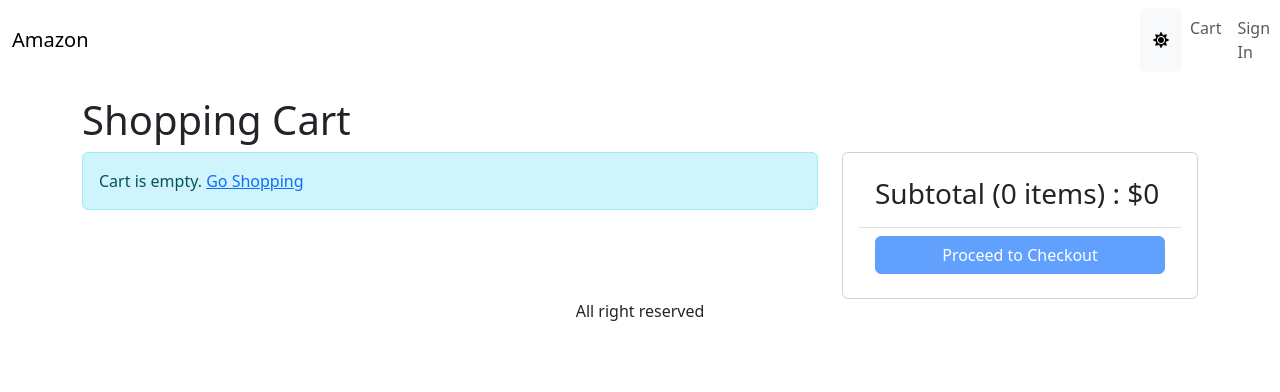
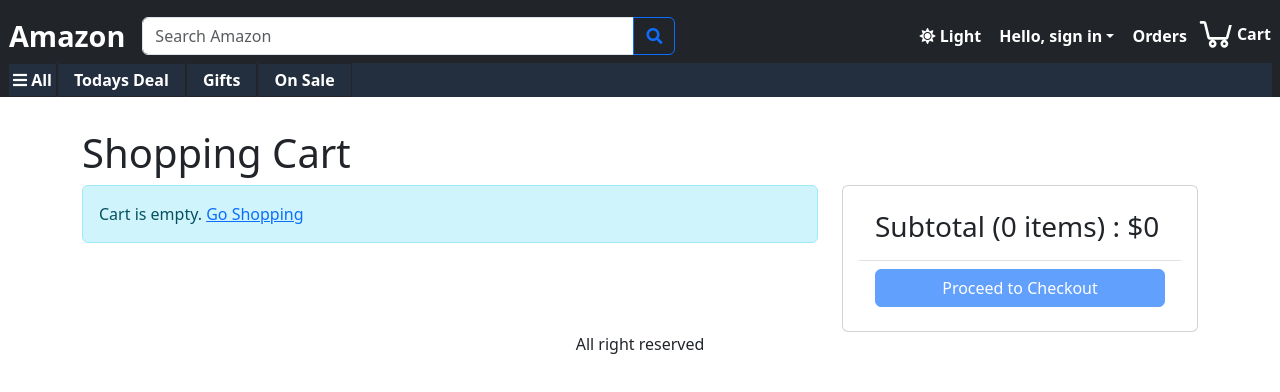
Before and after one commit to n1bil/ts-ecommerce, a React (Vite) app in the folder frontend/: page /cart in a window 1280 px wide. Shown: the top 392 px of the page. Built offline with nearby package versions, Linux system fonts and the light colour scheme.

Commit message:
Design improvement

```diff
--- a/frontend/src/App.tsx
+++ b/frontend/src/App.tsx
@@ -1,5 +1,5 @@
 import { useContext, useEffect } from "react";
-import { Badge, Button, Container, Nav, NavDropdown, Navbar } from "react-bootstrap";
+import { Button, Container, Form, FormControl, InputGroup, Nav, NavDropdown, Navbar } from "react-bootstrap";
 import { Link, Outlet } from "react-router-dom";
 import { ToastContainer } from "react-toastify";
 import { LinkContainer } from "react-router-bootstrap";
@@ -30,43 +30,109 @@ function App() {
         <div className="d-flex flex-column h-full">
             <ToastContainer position="bottom-center" limit={1} />
             <header>
-                <Navbar expand="lg">
-                    <Container>
-                        <LinkContainer to="/">
+                <Navbar
+                    className="d-flex flex-column align-items-stretch p-2 pb-0 mb-3"
+                    bg="dark"
+                    variant="dark"
+                    expand="lg"
+                >
+                    <div className="d-flex justify-content-between align-items-center">
+                        <LinkContainer to="/" className="header-link">
                             <Navbar.Brand>Amazon</Navbar.Brand>
                         </LinkContainer>
-                    </Container>
-                    <Nav>
-                        <Button variant={mode} onClick={switchModeHandler}>
-                            <i className={mode === 'light' ? 'fa fa-sun' : 'fa fa-moon'}></i>
+                        <Form className="flex-grow-1 d-flex me-auto">
+                            <InputGroup>
+                                <FormControl
+                                    type="text"
+                                    name="q"
+                                    id="q"
+                                    placeholder="Search Amazon"
+                                    aria-label="Search Amazon"
+                                    aria-describedby="button-search"
+                                ></FormControl>
+                                <Button
+                                    variant="outline-primary"
+                                    type="submit"
+                                    id="button-search"
+                                >
+                                    <i className="fas fa-search"></i>
                                 </Button>
-                        <Link to="/cart" className="nav-link">
-                            Cart
-                            {cart.cartItems.length > 0 && (
-                                <Badge pill bg="danger">
-                                    {cart.cartItems.reduce((a, c) => a + c.quantity, 0)}
-                                </Badge>
-                            )}
+                            </InputGroup>
+                        </Form>
+                        <Navbar.Collapse>
+                            <Nav className="w-100 justify-content-end">
+                                <Link
+                                    to="#"
+                                    className="nav-link header-link"
+                                    onClick={switchModeHandler}
+                                >
+                                    <i className={mode === 'light' ? 'fa fa-sun' : 'fa fa-moon'}></i>{' '}
+                                    {mode === 'light' ? 'Light' : 'Dark'}
                                 </Link>
+
                                 {userInfo ? (
-                            <NavDropdown title={userInfo.username} id="basic-nav-dropdown" >
-                                <LinkContainer to='/orderhistory' >
+                                    <NavDropdown
+                                        className="header-link"
+                                        title={`Hello, ${userInfo.username}`}
+                                    >
+                                        <LinkContainer to="/profile">
+                                            <NavDropdown.Item>User Profile</NavDropdown.Item>
+                                        </LinkContainer>
+                                        <LinkContainer to="/orderhistory">
                                             <NavDropdown.Item>Order History</NavDropdown.Item>
                                         </LinkContainer>
+                                        <NavDropdown.Divider />
                                         <Link
                                             className="dropdown-item"
                                             to="#signout"
                                             onClick={signoutHandler}
-                                >
-                                    Sign Out
-                                </Link>
+                                        >{' '}Sign Out{' '}</Link>
                                     </NavDropdown>
                                 ) : (
-                            <Link className="nav-link" to="/signin">
-                                Sign In
+                                    <NavDropdown className="header-link" title={`Hello, sign in`}>
+                                        <LinkContainer to="/signin">
+                                            <NavDropdown.Item>Sign In</NavDropdown.Item>
+                                        </LinkContainer>
+                                    </NavDropdown>
+                                )}
+                                <Link to="/orderhistory" className="nav-link header-link">
+                                    Orders
                                 </Link>
+                                <Link to="/cart" className="nav-link header-link p-0">
+                                    {cart.cartItems.length > 0 && (
+                                        <span className="cart-badge">
+                                            {cart.cartItems.reduce((a, c) => a + c.quantity, 0)}
+                                        </span>
                                     )}
+                                    <svg
+                                        fill="#ffffff"
+                                        viewBox="130 150 200 300"
+                                        width="40px"
+                                        height="40px"
+                                    >
+                                        <path d="M 110.164 188.346 C 104.807 188.346 100.437 192.834 100.437 198.337 C 100.437 203.84 104.807 208.328 110.164 208.328 L 131.746 208.328 L 157.28 313.233 C 159.445 322.131 167.197 328.219 176.126 328.219 L 297.409 328.219 C 306.186 328.219 313.633 322.248 315.951 313.545 L 341.181 218.319 L 320.815 218.319 L 297.409 308.237 L 176.126 308.237 L 150.592 203.332 C 148.426 194.434 140.675 188.346 131.746 188.346 L 110.164 188.346 Z M 285.25 328.219 C 269.254 328.219 256.069 341.762 256.069 358.192 C 256.069 374.623 269.254 388.165 285.25 388.165 C 301.247 388.165 314.431 374.623 314.431 358.192 C 314.431 341.762 301.247 328.219 285.25 328.219 Z M 197.707 328.219 C 181.711 328.219 168.526 341.762 168.526 358.192 C 168.526 374.623 181.711 388.165 197.707 388.165 C 213.704 388.165 226.888 374.623 226.888 358.192 C 226.888 341.762 213.704 328.219 197.707 328.219 Z M 197.707 348.201 C 203.179 348.201 207.434 352.572 207.434 358.192 C 207.434 363.812 203.179 368.183 197.707 368.183 C 192.236 368.183 187.98 363.812 187.98 358.192 C 187.98 352.572 192.236 348.201 197.707 348.201 Z M 285.25 348.201 C 290.722 348.201 294.977 352.572 294.977 358.192 C 294.977 363.812 290.722 368.183 285.25 368.183 C 279.779 368.183 275.523 363.812 275.523 358.192 C 275.523 352.572 279.779 348.201 285.25 348.201 Z" />
+                                    </svg>
+                                    <span>Cart</span>
+                                </Link>
                             </Nav>
+                        </Navbar.Collapse>
+                    </div>
+                    <div className="sub-header">
+                        <div className="d-flex">
+                            <Link to="#" className="nav-link header-link p-1">
+                                <i className="fas fa-bars"></i> All
+                            </Link>
+                            {['Todays Deal', 'Gifts', 'On Sale'].map((x) => (
+                                <Link
+                                    key={x}
+                                    className="nav-link header-link p-1 px-3"
+                                    to={`/search?tag=${x}`}
+                                >
+                                    {x}
+                                </Link>
+                            ))}
+                        </div>
+                    </div>
                 </Navbar>
             </header>
             <main>
--- a/frontend/src/index.css
+++ b/frontend/src/index.css
@@ -41,3 +41,42 @@ img.thumbnail {
   left: auto;
   right: 1px;
 }
+
+/* header */
+.navbar-brand {
+  font-weight: bold;
+  font-size: 1.8rem;
+}
+
+a.header-link, .header-link > a {
+  border: 1px rgb(33, 37,41) solid;
+  border-radius: 2px;
+  color: white !important;
+  font-weight: bold;
+}
+
+a.header-link:hover, .header-link > a:hover {
+  color: white;
+  border: 1px white solid;
+}
+
+.header .dropdown-menu, .header .dropdown-item  {
+  color: black !important;
+  background-color: white;
+}
+
+.header .dropdown-item a:hover {
+  border: 1px rgb(33, 37,41) solid;
+}
+
+.sub-header {
+  background-color: #232f3e;
+}
+
+.cart-badge {
+  position: absolute;
+  color: #f08000;
+  font-weight: bold;
+  margin-left: 16px;
+  margin-top: -3px;
+}
```
Lines whose indentation alone changed are shown as unchanged.
